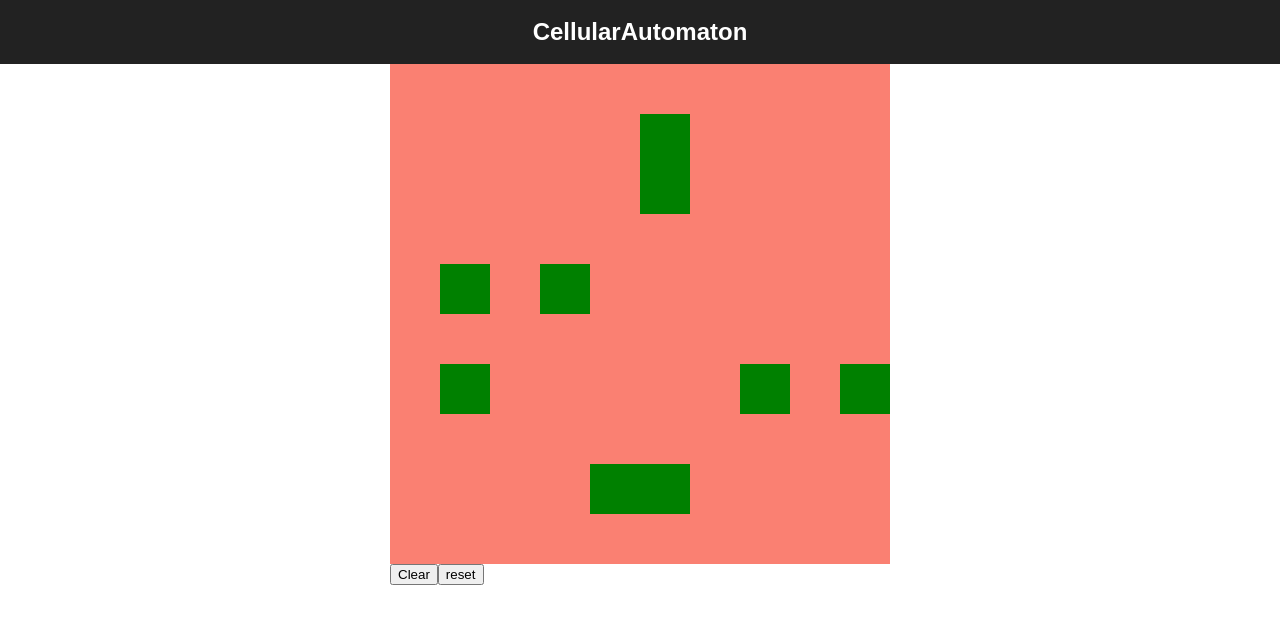
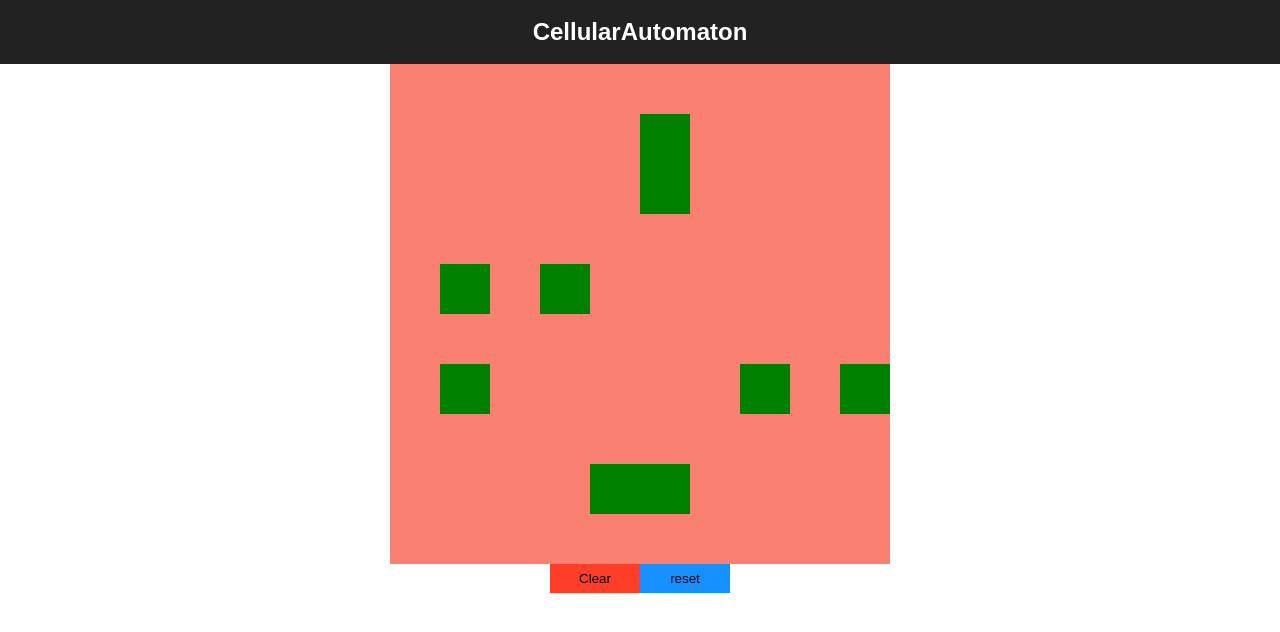
Before and after one commit to samRC/CellularAutomaton, a React (Create React App) app: page / in a window 1280 px wide. Shown: the top 632 px of the page. Built offline with nearby package versions, Linux system fonts and the light colour scheme.

Commit message:
styled?!?!? sortof

```diff
--- a/src/components/board.js
+++ b/src/components/board.js
@@ -75,18 +75,27 @@ export default class Board extends Component{
       width: '500px',
       height: '500px',
     };
+    const buttonBar = {
+      display: 'flex',
+      justifyContent: 'center',
+      width: '100%'
+    }
     const squares = this.createBoard(this.state.width,this.state.height, this.state.board);
     return(
       <div style={style}>
         {squares}
+        <div style={buttonBar}>
           <StateButton
             onClick={this.clearBoard}
             name='Clear'
-      />
+            main_color='rgb(255, 62, 42)'
+            hover_color='rgb(194, 47, 32)'/>
           <StateButton
             onClick={this.resetBoard}
             name='reset'
-      />
+            main_color='rgb(22, 143, 255)'
+            hover_color='rgb(19, 126, 224)'/>
+        </div>
       </div>
     )
   }
--- a/src/components/button.js
+++ b/src/components/button.js
@@ -1,10 +1,32 @@
 import React, { Component } from 'react';
 
 export default class StateButton extends Component{
+  constructor(props){
+    super(props);
+    this.state = {
+      hover: false,
+    }
+  }
+  toggleHover(isHover){
+    this.setState({hover: isHover});
+  }
   render(){
+    const style = {
+      backgroundColor: this.state.hover ? this.props.hover_color : this.props.main_color,
+      width: '90px',
+      textAlign: 'center',
+      padding: '7px 5px',
+      border: '0',
+      boxShadow: 'none',
+      borderRadius: 'none',
+      cursor: 'pointer'
+    }
     return(
       <button
+        style={style}
         onClick={() => this.props.onClick()}
+        onMouseEnter={() => this.toggleHover(true)}
+        onMouseLeave={() => this.toggleHover(false)}
       >{this.props.name}</button>
     )
   }
--- a/src/components/square.js
+++ b/src/components/square.js
@@ -23,6 +23,7 @@ export default class Square extends Component{
       backgroundColor: this.state.hover ? 'black' : color,
       width: this.props.width + '%',
       height: this.props.height + '%',
+      cursor: 'pointer'
     }
     return(
       <div
```
Lines whose indentation alone changed are shown as unchanged.
